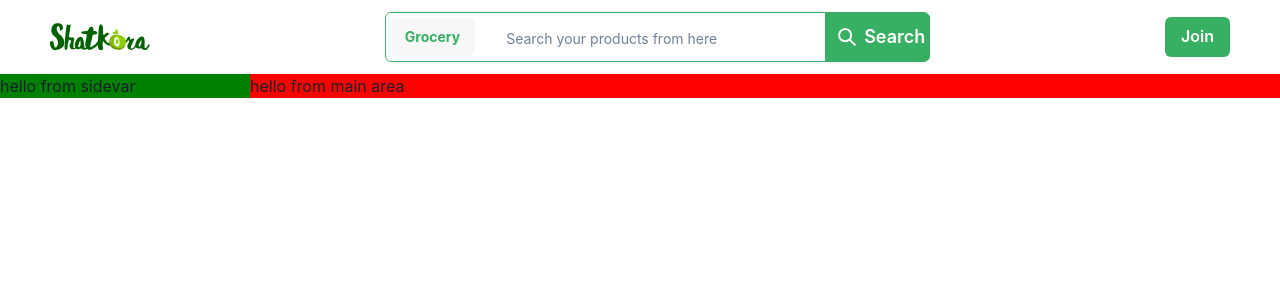
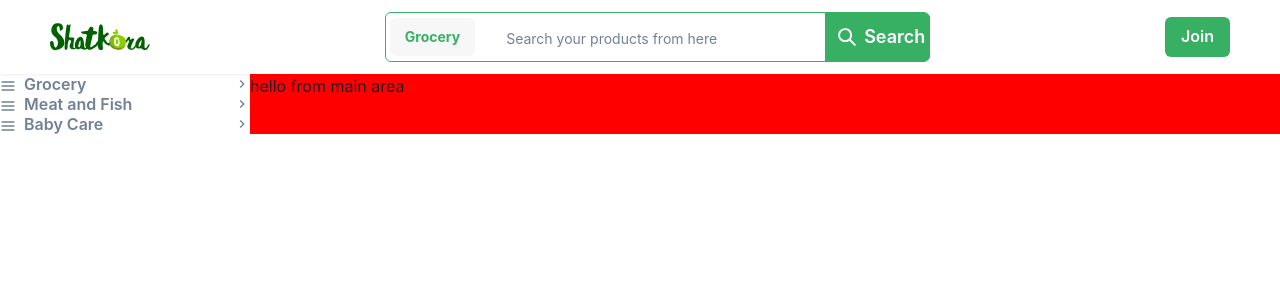
Before and after one commit to mahfuj02/grocery-bazar, a Next.js app: page / in a window 1280 px wide. Shown: the top 300 px of the page. Built offline with nearby package versions, Linux system fonts and the light colour scheme.

Commit message:
Build toggle sidebar and fixed breakpoint issue

```diff
--- /dev/null
+++ b/components/Sidebar.tsx
@@ -0,0 +1,45 @@
+import { HamburgerIcon } from '@chakra-ui/icons';
+import { Box, Button, Drawer, DrawerBody, DrawerCloseButton, DrawerContent, DrawerHeader, DrawerOverlay, Icon, useDisclosure, useMediaQuery } from '@chakra-ui/react';
+import CategoryList from './categories/CategoryList';
+
+
+const Sidebar = () => {
+    const { isOpen, onOpen, onClose } = useDisclosure();
+    const [isMobileView] = useMediaQuery('(max-width: 992px)'); // Adjust the breakpoint as per your needs
+    const handleToggle = () => {
+      if (isMobileView) {
+        onOpen();
+      }
+    };
+
+    if (isMobileView) {
+      return (
+        <Box>
+          <Button w="full" justifyContent="flex-start" variant="link" display="flex" alignItems="center" onClick={handleToggle}>
+            <Icon as={HamburgerIcon} boxSize={6} />
+          </Button>
+          <Drawer placement="left" onClose={onClose} isOpen={isOpen}>
+            <DrawerOverlay />
+            <DrawerContent>
+              <DrawerCloseButton mt={2} mr={2} />
+              <DrawerHeader>Categories</DrawerHeader>
+              <DrawerBody>
+                <CategoryList />
+              </DrawerBody>
+            </DrawerContent>
+          </Drawer>
+        </Box>
+      );
+    }
+
+    return (
+      <Box>
+        <Box>
+            <CategoryList />
+        </Box>
+      </Box>
+    );
+
+  };
+
+  export default Sidebar;
--- a/components/categories/CategoryList.tsx
+++ b/components/categories/CategoryList.tsx
@@ -1,9 +1,102 @@
-import React from 'react'
 
-const CategoryList = () => {
-  return (
-    <div>CategoryList</div>
-  )
+import { ChevronRightIcon, HamburgerIcon } from '@chakra-ui/icons';
+import { Box, Button, Flex, Icon } from '@chakra-ui/react';
+import { useState } from 'react';
+
+interface Category {
+  title: string;
+  icon: React.ReactNode;
+  children?: Category[];
 }
 
-export default CategoryList
+interface SidebarItemProps {
+  category: Category;
+  level: number;
+}
+
+const SidebarItem = ({ category, level }:SidebarItemProps) => {
+  const [isExpanded, setIsExpanded] = useState(false);
+  const handleToggle = () => {
+    setIsExpanded(!isExpanded);
+  };
+
+  const marginLeft = `${level * 20}px`; // Adjust the indentation level as per your needs
+
+  return (
+    <Box>
+      <Button
+        w="full"
+        justifyContent="flex-start"
+        pl={marginLeft}
+        variant="link"
+        display="flex"
+        alignItems="center"
+        onClick={handleToggle}
+      >
+        <Box mr={2} ml={level > 0 ? '30px' : 0}>{category.icon}</Box>
+        <Flex align="center" flex="1">
+          {category.title}
+        </Flex>
+        {category.children && (
+          <Icon
+            as={ChevronRightIcon}
+            boxSize={4}
+            transform={isExpanded ? 'rotate(90deg)' : undefined}
+            transition="transform 0.2s ease-in-out"
+          />
+        )}
+      </Button>
+      {isExpanded && category.children && (
+        <Box pl={marginLeft}>
+          {category.children.map((child) => (
+            <SidebarItem key={child.title} category={child} level={level + 1} />
+          ))}
+        </Box>
+      )}
+    </Box>
+  );
+};
+
+const CategoryList: React.FC = () => {
+  const categories: Category[] = [
+    {
+      title: 'Grocery',
+      icon: <HamburgerIcon />,
+      children: [
+        { title: 'Fruits', icon: <HamburgerIcon /> },
+        { title: 'Vegetables', icon: <HamburgerIcon /> },
+        { title: 'Cereals', icon: <HamburgerIcon /> },
+      ],
+    },
+    {
+      title: 'Meat and Fish',
+      icon: <HamburgerIcon />,
+      children: [
+        { title: 'Mutton', icon: <HamburgerIcon /> },
+        { title: 'Chicken', icon: <HamburgerIcon /> },
+        { title: 'Beef', icon: <HamburgerIcon /> },
+      ],
+    },
+    {
+      title: 'Baby Care',
+      icon: <HamburgerIcon />,
+      children: [
+        { title: 'Diapers', icon: <HamburgerIcon /> },
+        { title: 'Baby Food', icon: <HamburgerIcon /> },
+        { title: 'Baby Toiletries', icon: <HamburgerIcon /> },
+      ],
+    },
+
+  ];
+
+  return (
+      <>
+        {categories.map((category) => (
+          <SidebarItem key={category.title} category={category} level={0} />
+        ))}
+      </>
+  );
+
+};
+
+export default CategoryList;
--- a/components/navbar/Navbar.tsx
+++ b/components/navbar/Navbar.tsx
@@ -3,6 +3,7 @@ import { Box, Flex, Show, Text } from "@chakra-ui/react";
 import Logo from "../Logo";
 import Profile from "./Profile";
 import SearchBox from "./SearchInput";
+import Sidebar from "../Sidebar";
 
 const Navbar = () => {
   return (
@@ -15,13 +16,16 @@ const Navbar = () => {
         paddingX={50}
         boxShadow="0px 0px 4px rgba(0, 0, 0, 0.1)"
       >
+        {/* Toggle Category List */}
+        <Show below="lg" ><Sidebar /> </Show>
+
         {/* Logo */}
         <Box width="100px" height="30px">
           <Logo />
         </Box>
 
         {/* Search Box */}
-        <Show above="lg">
+        <Show breakpoint="(min-width: 993px)">
           <SearchBox />
         </Show>
         {/* Login Button */}
--- a/components/navbar/SearchInput.tsx
+++ b/components/navbar/SearchInput.tsx
@@ -17,7 +17,7 @@ const SearchBox = () => {
           <Show below="lg">
             <SearchIcon />
           </Show>
-          <Show above="lg">
+          <Show breakpoint="(min-width: 993px)">
             <Box
               backgroundColor="#F7F7F7"
               textColor="secondary"
@@ -45,7 +45,7 @@ const SearchBox = () => {
             marginRight="-17px"
             borderRightRadius="6px"
           >
-            <Show above="lg">
+            <Show breakpoint="(min-width: 993px)">
               <Button
                 bg="secondary"
                 textColor="white"
--- a/pages/index.tsx
+++ b/pages/index.tsx
@@ -1,3 +1,5 @@
+
+import Sidebar from "@/components/Sidebar";
 import { Grid, GridItem, Show } from "@chakra-ui/react";
 import { Inter } from "next/font/google";
 import Head from "next/head";
@@ -17,10 +19,9 @@ export default function Home() {
         templateAreas={{ base: `"main"`, lg: `"aside main"` }}
         templateColumns={{ base: "1fr", lg: "250px 1fr" }}
       >
-        <Show above="lg">
-          <GridItem area="aside" bg={"green"}>
-            {" "}
-            hello from sidevar
+        <Show breakpoint="(min-width: 993px)">
+          <GridItem area="aside" >
+            <Sidebar />
           </GridItem>
         </Show>
 
```
